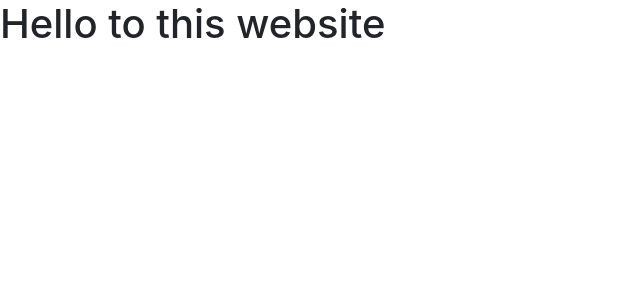
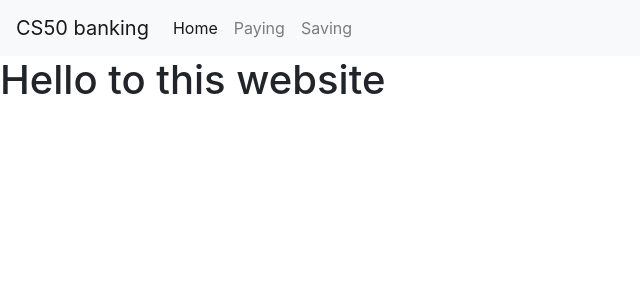
Before and after one commit to MikevanHuizen2912/capstone, a Django app: page / in a window 1280 px wide. Shown: the top 300 px of the page, without its empty margins (0-640 px from the left). Run offline with Django 4.2, Linux system fonts and the light colour scheme.

Commit message:
Start of a header

```diff
--- a/bank/templates/bank/layout.html
+++ b/bank/templates/bank/layout.html
@@ -8,6 +8,27 @@
     <link rel="stylesheet" href="https://cdn.jsdelivr.net/npm/bootstrap@4.3.1/dist/css/bootstrap.min.css" integrity="sha384-ggOyR0iXCbMQv3Xipma34MD+dH/1fQ784/j6cY/iJTQUOhcWr7x9JvoRxT2MZw1T" crossorigin="anonymous">
 </head>
 <body>
+    <header>
+        <nav class="navbar navbar-expand-lg navbar-light bg-light">
+            <a class="navbar-brand" href="{% url 'index' %}">CS50 banking</a>
+            <button class="navbar-toggler" type="button" data-toggle="collapse" data-target="#navbarNav" aria-controls="navbarNav" aria-expanded="false" aria-label="Toggle navigation">
+              <span class="navbar-toggler-icon"></span>
+            </button>
+            <div class="collapse navbar-collapse" id="navbarNav">
+              <ul class="navbar-nav">
+                <li class="nav-item active">
+                  <a class="nav-link" href="{% url 'index' %}">Home <span class="sr-only">(current)</span></a>
+                </li>
+                <li class="nav-item">
+                  <a class="nav-link" href="#">Paying</a>
+                </li>
+                <li class="nav-item">
+                  <a class="nav-link" href="#">Saving</a>
+                </li>
+              </ul>
+            </div>
+          </nav>
+    </header>
     <div class="body">
         {% block body %}
         {% endblock %}
```
